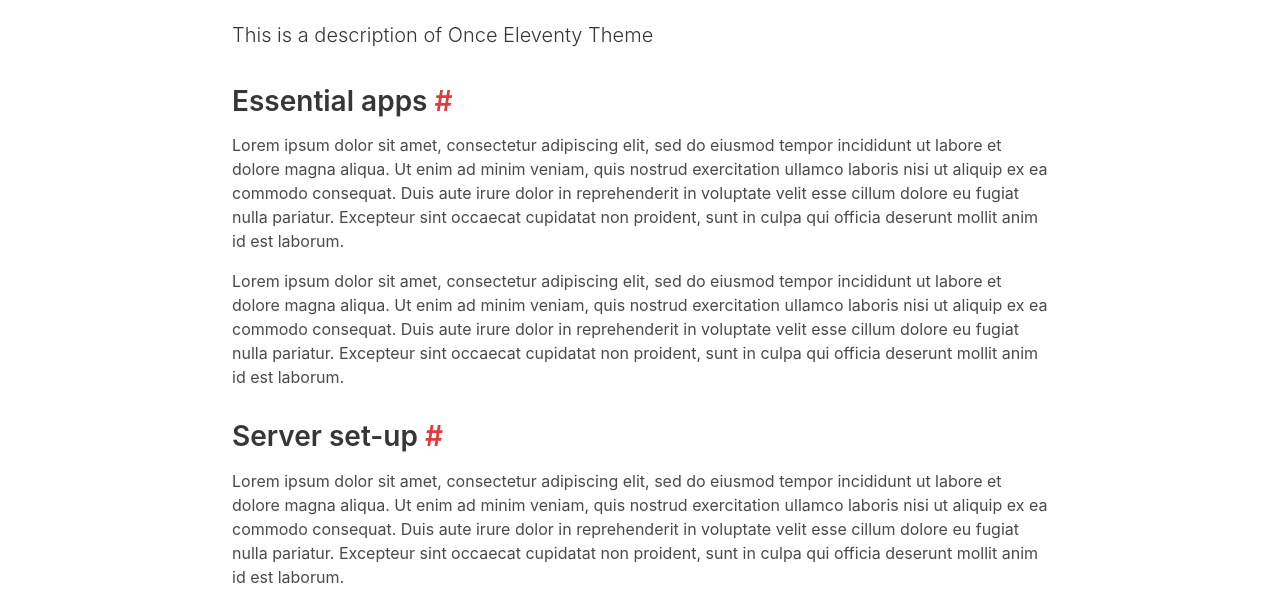
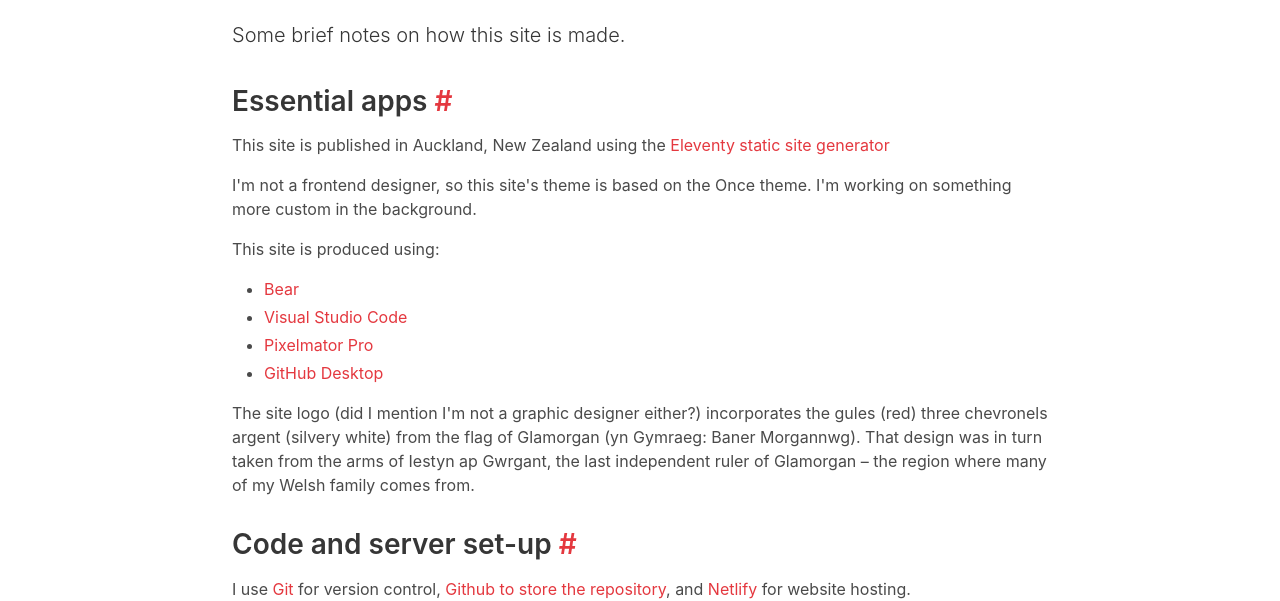
Before and after one commit to gdewalters/garethdewalters-website, an Eleventy site: page content/colophon/index.md in a window 1280 px wide. Shown: the part 202-803 px from the top of the page. Built offline with nearby package versions, Linux system fonts and the light colour scheme; Eleventy itself is replaced by a stand-in of ours; files that its build step writes are made by us from their sources; grey boxes are pictures that could not be loaded.

Commit message:
Content updates

```diff
--- a/content/colophon/index.md
+++ b/content/colophon/index.md
@@ -1,21 +1,30 @@
 ---
 layout: layouts/section.njk
 title: Colophon
-metaTitle60Chars: Once eleventy Theme - Demo
-description: This is a description of Once Eleventy Theme
-metaDescription155Chars: This is a description of Once Eleventy Theme
+metaTitle60Chars: About this site | garethdewalters.com
+description: Some brief notes on how this site is made.
+metaDescription155Chars: Some brief notes on how this site is made.
 eleventyNavigation:
   key: About this site
   order: 3
 ---
 ## Essential apps
 
-Lorem ipsum dolor sit amet, consectetur adipiscing elit, sed do eiusmod tempor incididunt ut labore et dolore magna aliqua. Ut enim ad minim veniam, quis nostrud exercitation ullamco laboris nisi ut aliquip ex ea commodo consequat. Duis aute irure dolor in reprehenderit in voluptate velit esse cillum dolore eu fugiat nulla pariatur. Excepteur sint occaecat cupidatat non proident, sunt in culpa qui officia deserunt mollit anim id est laborum.
+This site is published in Auckland, New Zealand using the [Eleventy static site generator](https://www.11ty.dev)
 
-Lorem ipsum dolor sit amet, consectetur adipiscing elit, sed do eiusmod tempor incididunt ut labore et dolore magna aliqua. Ut enim ad minim veniam, quis nostrud exercitation ullamco laboris nisi ut aliquip ex ea commodo consequat. Duis aute irure dolor in reprehenderit in voluptate velit esse cillum dolore eu fugiat nulla pariatur. Excepteur sint occaecat cupidatat non proident, sunt in culpa qui officia deserunt mollit anim id est laborum.
+I'm not a frontend designer, so this site's theme is based on the Once theme. I'm working on something more custom in the background.
 
-## Server set-up
+This site is produced using:
 
-Lorem ipsum dolor sit amet, consectetur adipiscing elit, sed do eiusmod tempor incididunt ut labore et dolore magna aliqua. Ut enim ad minim veniam, quis nostrud exercitation ullamco laboris nisi ut aliquip ex ea commodo consequat. Duis aute irure dolor in reprehenderit in voluptate velit esse cillum dolore eu fugiat nulla pariatur. Excepteur sint occaecat cupidatat non proident, sunt in culpa qui officia deserunt mollit anim id est laborum.
+- [Bear](https://bear.app)
+- [Visual Studio Code](https://code.visualstudio.com)
+- [Pixelmator Pro](https://www.pixelmator.com/pro/)
+- [GitHub Desktop](https://desktop.github.com)
+
+The site logo (did I mention I'm not a graphic designer either?) incorporates the gules (red) three chevronels argent (silvery white) from the flag of Glamorgan (yn Gymraeg: Baner Morgannwg). That design was in turn taken from the arms of Iestyn ap Gwrgant, the last independent ruler of Glamorgan – the region where many of my Welsh family comes from.
+
+## Code and server set-up
+
+I use [Git](https://git-scm.com) for version control, [Github to store the repository](https://github.com/gdewalters/garethdewalters-website), and [Netlify]() for website hosting.
 
 [![Netlify Status](https://api.netlify.com/api/v1/badges/fcc46af1-f249-4989-ad82-3c79fc37a89b/deploy-status)](https://app.netlify.com/sites/garethdewalters-website/deploys)
```
Also changed, not shown: content/about/index.md (+6 -10 lines).
